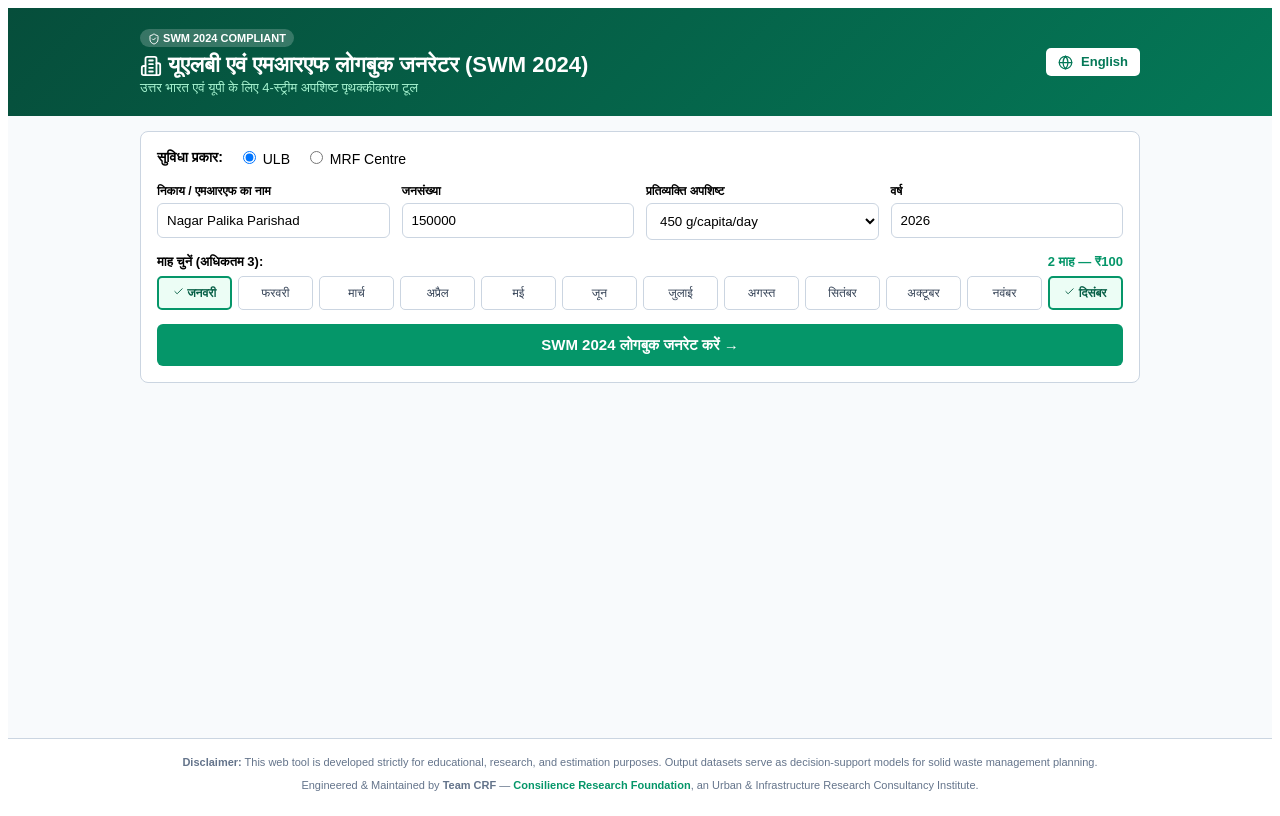
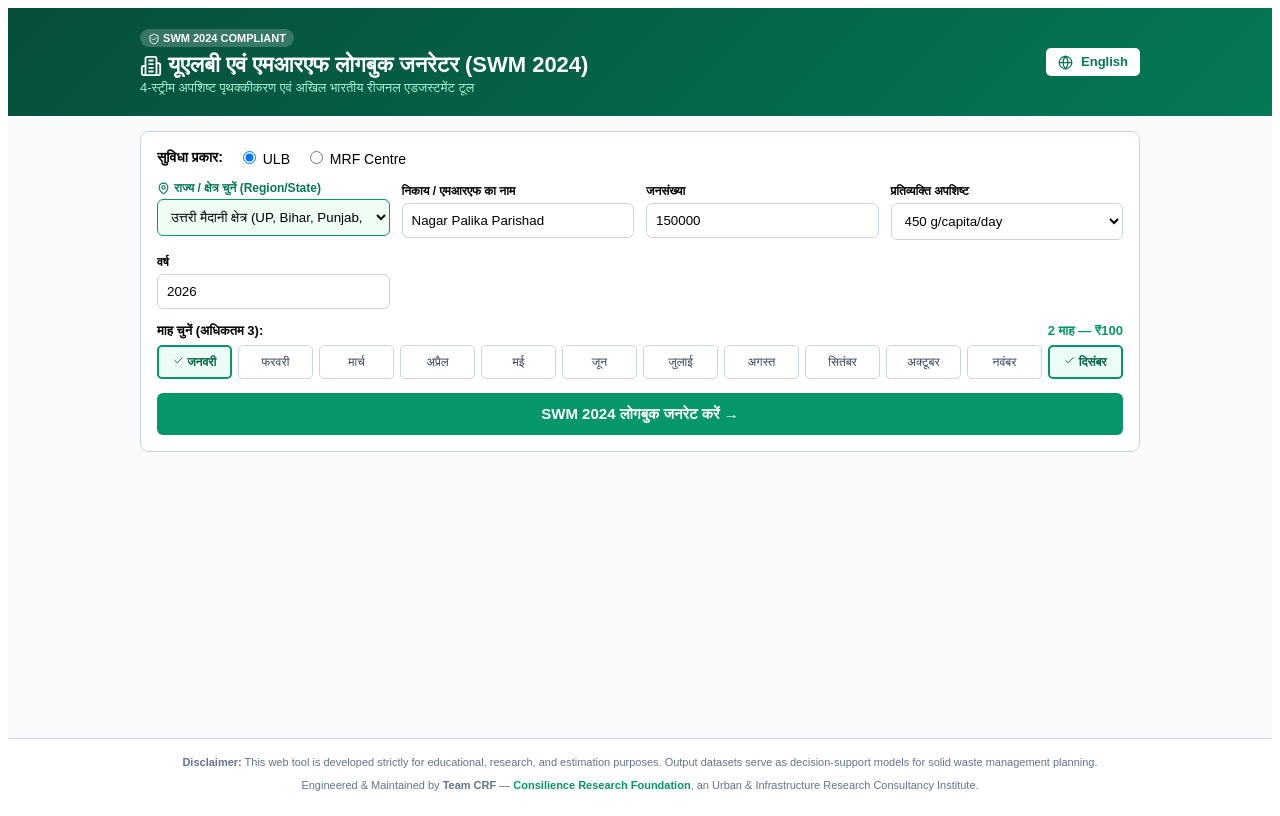
Before and after one commit to akv99111-source/ulb-waste-generator, a React (Vite) app: page / in a window 1280 px wide. Built offline with nearby package versions, Linux system fonts and the light colour scheme.

Commit message:
Update App.jsx

```diff
--- a/src/App.jsx
+++ b/src/App.jsx
@@ -1,5 +1,5 @@
 import React, { useState, useRef } from 'react';
-import { Building2, Download, Lock, Globe, Check, Info, ShieldCheck } from 'lucide-react';
+import { Building2, Download, Lock, Globe, Check, Info, ShieldCheck, MapPin } from 'lucide-react';
 import * as XLSX from 'xlsx';
 
 const MONTHS = [
@@ -17,12 +17,36 @@ const MONTHS = [
   { id: 12, shortEn: 'Dec', shortHi: 'दिसंबर', fullEn: 'December' }
 ];
 
-const getSeasonalFractions = (m, type) => {
+const REGIONS = {
+  north_plains: {
+    labelHi: 'उत्तरी मैदानी क्षेत्र (UP, Bihar, Punjab, HR)',
+    labelEn: 'North Plains (UP, Bihar, Punjab, HR)',
+    wetBase: 0.54, dryBase: 0.20
+  },
+  coastal_south: {
+    labelHi: 'तटीय एवं दक्षिणी राज्य (Kerala, TN, AP, Goa)',
+    labelEn: 'Coastal & South (Kerala, TN, AP, Goa)',
+    wetBase: 0.62, dryBase: 0.16
+  },
+  western_metro: {
+    labelHi: 'पश्चिमी व मेट्रो क्षेत्र (MH, Gujarat, Delhi NCR)',
+    labelEn: 'Western & Metros (MH, Gujarat, Delhi NCR)',
+    wetBase: 0.48, dryBase: 0.26
+  },
+  hilly_ne: {
+    labelHi: 'पहाड़ी व पूर्वोत्तर क्षेत्र (HP, UK, NE States)',
+    labelEn: 'Hilly & North-East (HP, UK, NE)',
+    wetBase: 0.45, dryBase: 0.28
+  }
+};
+
+const getSeasonalFractions = (m, type, regionKey) => {
+  const profile = REGIONS[regionKey] || REGIONS.north_plains;
+
   if (type === 'ULB') {
-    if ([5, 6, 7].includes(m)) return [0.58, 0.18, 0.04, 0.02, 0.05, 0.13];
-    if ([8, 9].includes(m)) return [0.56, 0.19, 0.04, 0.02, 0.05, 0.14];
-    if ([11, 12, 1, 2].includes(m)) return [0.50, 0.23, 0.05, 0.02, 0.06, 0.14];
-    return [0.54, 0.20, 0.04, 0.02, 0.05, 0.15];
+    if ([5, 6, 7].includes(m)) return [profile.wetBase + 0.05, profile.dryBase - 0.02, 0.04, 0.02, 0.05, 0.12];
+    if ([8, 9].includes(m)) return [profile.wetBase + 0.03, profile.dryBase - 0.01, 0.04, 0.02, 0.05, 0.13];
+    return [profile.wetBase, profile.dryBase, 0.04, 0.02, 0.05, 0.15];
   }
   return [5, 6, 7].includes(m) ? [0.25, 0.15, 0.20, 0.22, 0.08, 0.10] : [0.20, 0.15, 0.25, 0.20, 0.10, 0.10];
 };
@@ -31,6 +55,7 @@ const inputStyle = { width: '100%', padding: '9px', borderRadius: '6px', border:
 
 export default function App() {
   const [lang, setLang] = useState('hi');
+  const [region, setRegion] = useState('north_plains');
   const [facilityType, setFacilityType] = useState('ULB');
   const [name, setName] = useState('Nagar Palika Parishad');
   const [population, setPopulation] = useState(150000);
@@ -70,7 +95,7 @@ export default function App() {
         ? (ulbFixedTons > 0 ? parseFloat(ulbFixedTons) : (population * (parseFloat(perCapita) / 1000)) / 1000)
         : parseFloat(mrfDailyDryTons);
 
-      const baseFractions = getSeasonalFractions(m, facilityType);
+      const baseFractions = getSeasonalFractions(m, facilityType, region);
       let logs = [];
 
       for (let day = 1; day <= days; day++) {
@@ -173,7 +198,7 @@ export default function App() {
                 {lang === 'hi' ? 'यूएलबी एवं एमआरएफ लोगबुक जनरेटर (SWM 2024)' : 'ULB & MRF Waste Logbook Generator (SWM 2024)'}
               </h1>
               <p style={{ fontSize: '13px', margin: 0, color: '#a7f3d0' }}>
-                {lang === 'hi' ? 'उत्तर भारत एवं यूपी के लिए 4-स्ट्रीम अपशिष्ट पृथक्कीकरण टूल' : 'Automated 4-Stream Logbook Engine aligned with SWM 2024'}
+                {lang === 'hi' ? '4-स्ट्रीम अपशिष्ट पृथक्कीकरण एवं अखिल भारतीय रीजनल एडजस्टमेंट टूल' : 'Automated 4-Stream Logbook Engine with Pan-India Regional Scaling'}
               </p>
             </div>
             <button onClick={() => setLang(lang === 'hi' ? 'en' : 'hi')} style={{ padding: '6px 12px', background: '#fff', color: '#047857', border: 'none', borderRadius: '5px', fontWeight: 'bold', cursor: 'pointer', fontSize: '13px' }}>
@@ -186,13 +211,28 @@ export default function App() {
         <div style={{ padding: '15px', maxWidth: '1000px', margin: '0 auto' }}>
           <form onSubmit={handleGenerate} style={{ background: '#fff', padding: '16px', borderRadius: '8px', border: '1px solid #cbd5e1', marginBottom: '20px' }}>
 
-            <div style={{ marginBottom: '14px', display: 'flex', gap: '15px', alignItems: 'center', fontSize: '14px' }}>
+            <div style={{ marginBottom: '14px', display: 'flex', gap: '15px', alignItems: 'center', fontSize: '14px', flexWrap: 'wrap' }}>
               <strong>{lang === 'hi' ? 'सुविधा प्रकार:' : 'Facility:'}</strong>
               <label><input type="radio" value="ULB" checked={facilityType === 'ULB'} onChange={() => setFacilityType('ULB')} /> ULB</label>
               <label><input type="radio" value="MRF" checked={facilityType === 'MRF'} onChange={() => setFacilityType('MRF')} /> MRF Centre</label>
             </div>
 
             <div style={{ display: 'grid', gridTemplateColumns: 'repeat(auto-fit, minmax(220px, 1fr))', gap: '12px', marginBottom: '14px' }}>
+
+              {/* STATE / REGION SELECTOR */}
+              <div>
+                <label style={{ fontSize: '12px', fontWeight: '600', color: '#047857', display: 'flex', alignItems: 'center', gap: '4px' }}>
+                  <MapPin size={13} /> {lang === 'hi' ? 'राज्य / क्षेत्र चुनें (Region/State)' : 'Select Region / State'}
+                </label>
+                <select style={{ ...inputStyle, border: '1px solid #059669', background: '#f0fdf4' }} value={region} onChange={(e) => setRegion(e.target.value)}>
+                  {Object.keys(REGIONS).map((key) => (
+                    <option key={key} value={key}>
+                      {lang === 'hi' ? REGIONS[key].labelHi : REGIONS[key].labelEn}
+                    </option>
+                  ))}
+                </select>
+              </div>
+
               <div>
                 <label style={{ fontSize: '12px', fontWeight: '600' }}>{lang === 'hi' ? 'निकाय / एमआरएफ का नाम' : 'ULB / MRF Name'}</label>
                 <input style={inputStyle} type="text" required value={name} onChange={(e) => setName(e.target.value)} />
@@ -266,7 +306,7 @@ export default function App() {
             <div ref={resultsRef} style={{ background: '#fff', padding: '15px', borderRadius: '8px', border: '1px solid #cbd5e1', scrollMarginTop: '15px' }}>
 
               <div style={{ background: '#eff6ff', border: '1px solid #bfdbfe', padding: '10px', borderRadius: '6px', marginBottom: '12px', fontSize: '12px', color: '#1e40af' }}>
-                <strong><Info size={14} style={{ verticalAlign: 'middle' }} /> SWM 2024 Guidance:</strong> 4-Stream segregation (Wet, Dry, Sanitary, Special Care) applied. Seasonal variations (~55-60% Wet) scaled for UP/North India.
+                <strong><Info size={14} style={{ verticalAlign: 'middle' }} /> SWM 2024 Guidance ({REGIONS[region].labelEn}):</strong> 4-Stream segregation applied. Baseline fractions dynamically scaled for selected geographical region.
               </div>
 
               {/* TABS */}
```
